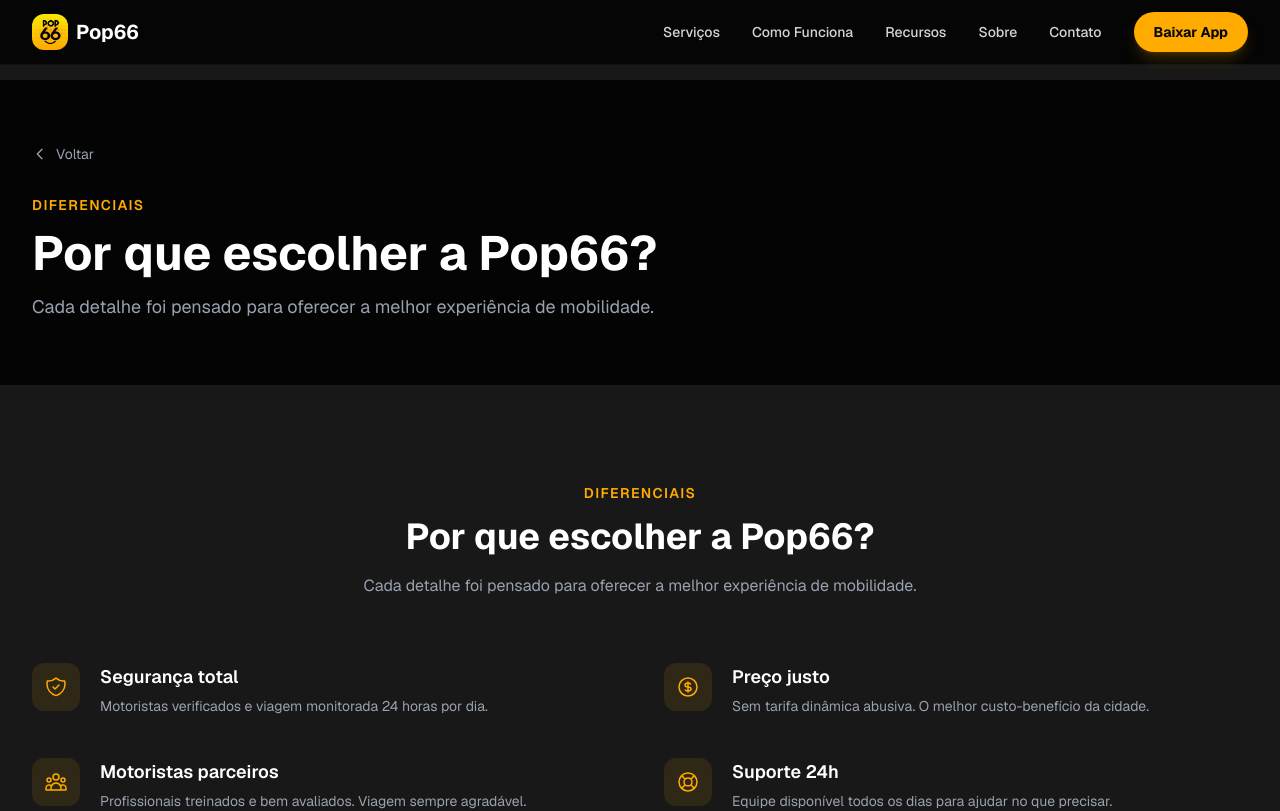
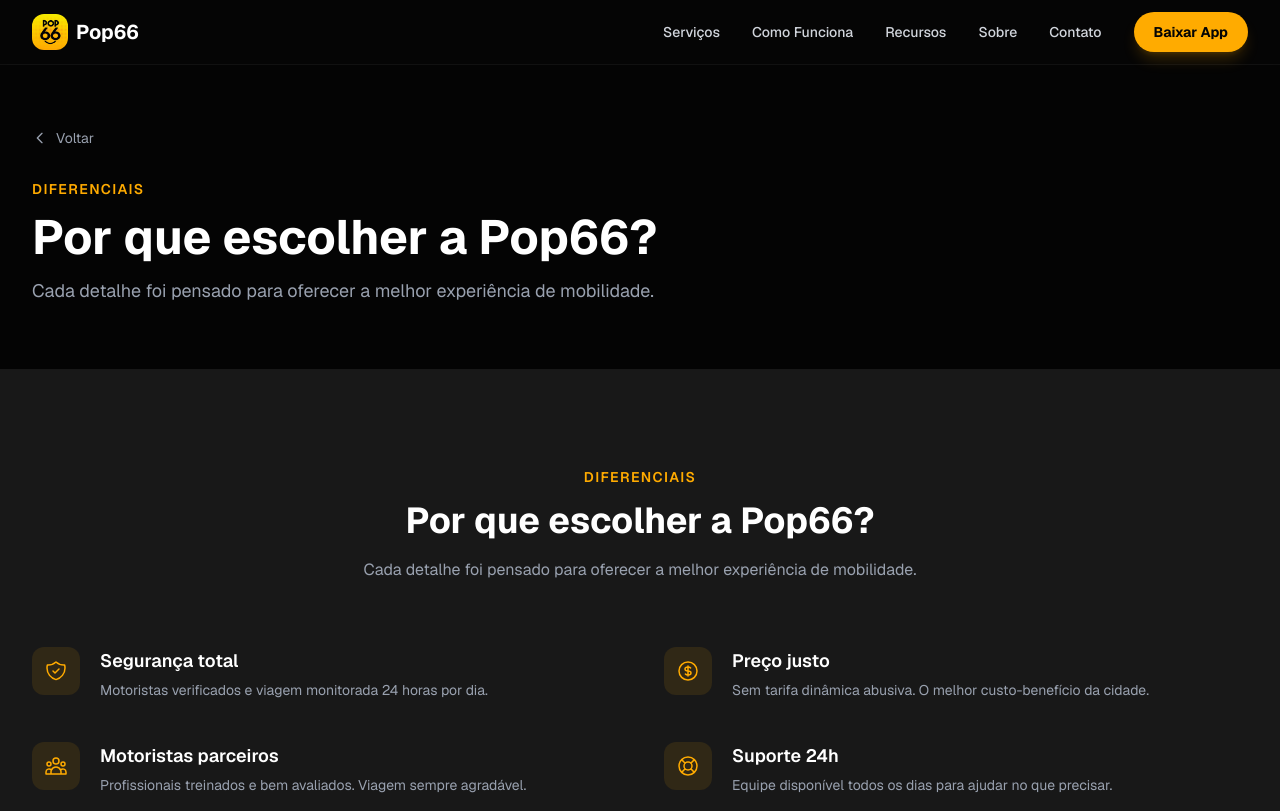
Before and after one commit to odanielkaiser/Pop66-Site, a Next.js app: page /recursos in a window 1280 px wide. Shown: the top 811 px of the page. Built offline with nearby package versions, Linux system fonts and the light colour scheme.

Commit message:
Fix header gap on recursos page

```diff
--- a/src/app/recursos/page.tsx
+++ b/src/app/recursos/page.tsx
@@ -7,7 +7,7 @@
   return (
     <>
       <Header />
-      <main className="pt-20 bg-[#181818]">
+      <main className="pt-16 bg-[#181818]">
         <section className="py-16 bg-[#040404]">
           <div className="max-w-7xl mx-auto px-4 sm:px-6 lg:px-8">
             <div className="mb-6">
```
